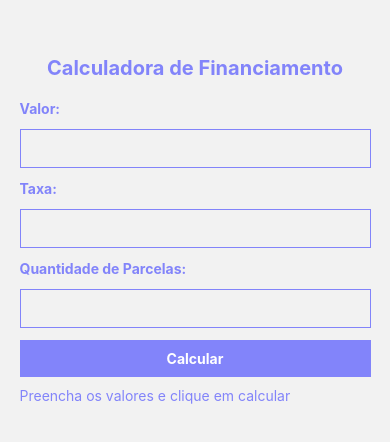
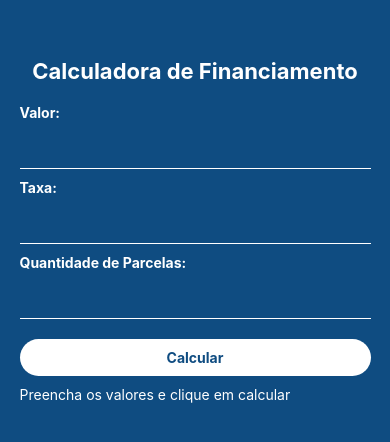
Before and after one commit to gutierrezgpi/calculadora-financiamento, a React Native app: screen / in a window 390 px wide. Shown: the part 192-634 px from the top of the page. Built offline with nearby package versions, Linux system fonts and the light colour scheme.

Commit message:
Componentização

```diff
--- a/App.js
+++ b/App.js
@@ -1,5 +1,5 @@
 import { StatusBar } from 'expo-status-bar';
-import { Home } from './src/screens/home.screen';
+import { Home } from './src/screens/Home/home.screen';
 
 export default function App() {
 
--- /dev/null
+++ b/src/components/Form/form.component.js
@@ -0,0 +1,68 @@
+import { Pressable, Text, TextInput, View } from "react-native"
+
+import { Styles } from "./form.styles"
+import { useState } from "react";
+
+import calc from "../../../constants/calc";
+
+export const Form = ({ onCalc }) => {
+
+    const [total_value, onChangeValue] = useState('');
+    const [rate, onChangeRate] = useState('');
+    const [qtd_portion, onChangeQTDPortion] = useState('');
+
+    const calcular = () => {
+
+        const tv = parseFloat(total_value.replace(',', '.'));
+        const r = parseFloat(rate.replace(',', '.'));
+        const qtdp = parseFloat(qtd_portion);
+
+        if (!isNaN(tv) && !isNaN(r) && !isNaN(qtdp)) {
+
+            const result = calc(tv, r, qtdp);
+
+            onCalc([result[0], result[1], qtdp])
+
+        } else {
+
+            onCalc(['error', 'Por favor, insira números válidos'])
+
+        }
+
+    };
+
+    return (
+        <View style={Styles.form}>
+
+            <Text style={Styles.label}>Valor:</Text>
+            <TextInput
+                style={Styles.input}
+                onChangeText={onChangeValue}
+                value={total_value}
+                inputMode='numeric'
+            />
+
+            <Text style={Styles.label}>Taxa:</Text>
+
+            <TextInput
+                style={Styles.input}
+                onChangeText={onChangeRate}
+                value={rate}
+                inputMode='numeric'
+            />
+
+            <Text style={Styles.label}>Quantidade de Parcelas:</Text>
+            <TextInput
+                style={Styles.input}
+                onChangeText={onChangeQTDPortion}
+                value={qtd_portion}
+                inputMode='numeric'
+            />
+
+            <Pressable style={Styles.button} onPress={calcular}>
+                <Text style={Styles.button_text}>Calcular</Text>
+            </Pressable>
+
+        </View>
+    )
+}
--- /dev/null
+++ b/src/components/Form/form.styles.js
@@ -0,0 +1,37 @@
+import { StyleSheet } from "react-native";
+import colors from '../../../constants/colors';
+
+export const Styles = StyleSheet.create({
+
+  form: {
+    width: '90%',
+  },
+
+  label: {
+    textAlign: 'left',
+    fontWeight: 'bold',
+    color: colors.white,
+  },
+
+  input: {
+    borderBottomWidth: 1,
+    color: colors.white,
+    borderColor: colors.white,
+    padding: 10,
+    marginVertical: 10,
+  },
+
+  button: {
+    alignItems: 'center',
+    backgroundColor: colors.white,
+    padding: 10,
+    marginVertical: 10,
+    borderRadius: 20,
+  },
+
+  button_text: {
+    color: colors.cobalt,
+    fontWeight: 'bold',
+  },
+
+});
--- a/src/components/Header/header.styles.js
+++ b/src/components/Header/header.styles.js
@@ -5,12 +5,14 @@ export const Styles = StyleSheet.create({
 
     header: {
         marginBottom: 20,
+        width: '90%',
+        alignItems: 'center',
     },
 
     titleText: {
-        fontSize: 20,
+        fontSize: 22,
         fontWeight: 'bold',
-        color: colors.purple
+        color: colors.white
     },
 
 })
--- /dev/null
+++ b/src/components/Result/result.component.js
@@ -0,0 +1,17 @@
+import { Text, View } from "react-native"
+import { Styles } from "./result.styles"
+
+export const Result = ({ resultTaked }) => {
+
+    return (
+
+        <View style={Styles.result}>
+
+            <Text style={Styles.res_total}>{resultTaked[0]}</Text>
+            <Text style={Styles.res_portion}>{resultTaked[1]}</Text>
+
+        </View>
+
+    )
+
+}
--- /dev/null
+++ b/src/components/Result/result.styles.js
@@ -0,0 +1,22 @@
+import { StyleSheet } from "react-native";
+import colors from "../../../constants/colors";
+
+export const Styles = StyleSheet.create({
+
+  result: {
+    width: '90%',
+  },
+
+  res_total: {
+    textAlign: 'left',
+    fontSize: 20,
+    fontWeight: 'bold',
+    color: colors.white
+  },
+
+  res_portion: {
+    textAlign: 'left',
+    color: colors.white
+  },
+
+});
--- /dev/null
+++ b/src/screens/Home/home.screen.js
@@ -0,0 +1,48 @@
+import { useState } from 'react';
+import { View } from 'react-native';
+
+import { Styles } from './home.styles';
+
+import { Header } from '../../components/Header/header.component';
+import { Form } from '../../components/Form/form.component';
+import { Result } from '../../components/Result/result.component';
+
+
+export const Home = () => {
+
+  const [resultTaked, sendRes] = useState(['', 'Preencha os valores e clique em calcular'])
+
+  const sendResult = (result) => {
+
+    const res = []
+
+    if (result[0] == 'error'){
+
+      res[0] = ''
+      res[1] = result[1]
+
+    }else {
+
+      res[0] = `Total: R$ ${result[0]}`
+      res[1] = `${result[2]}x de R$ ${result[1]}`
+
+    }
+
+    sendRes(res)
+
+  }
+
+  return (
+
+    <View style={Styles.container}>
+
+      <Header />
+
+      <Form onCalc={sendResult} />
+
+      <Result resultTaked={resultTaked} />
+
+    </View>
+
+  )
+}
--- /dev/null
+++ b/src/screens/Home/home.styles.js
@@ -0,0 +1,27 @@
+import { StyleSheet } from 'react-native'
+import colors from '../../../constants/colors';
+
+export const Styles = StyleSheet.create({
+
+  container: {
+    flex: 1,
+    backgroundColor: colors.cobalt,
+    alignItems: 'center',
+    justifyContent: 'center',
+  },
+
+  res_total: {
+    width: '90%',
+    textAlign: 'left',
+    fontSize: 20,
+    fontWeight: 'bold',
+    color: colors.white
+  },
+
+  res_portion: {
+    width: '90%',
+    textAlign: 'left',
+    color: colors.white
+  },
+
+});
--- a/src/screens/home.screen.js
+++ /dev/null
@@ -1,79 +0,0 @@
-import { useState } from 'react';
-import { Pressable, Text, TextInput, View } from 'react-native';
-
-import { Styles } from './home.styles';
-import { Header } from '../components/Header/header.component';
-import calc from '../../constants/calc';
-
-export const Home = () => {
-
-  const [total_value, onChangeValue] = useState('');
-  const [rate, onChangeRate] = useState('');
-  const [qtd_portion, onChangeQTDPortion] = useState('');
-
-  const [res_total, setResTotal] = useState('');
-  const [res_portion, setResPortion] = useState('Preencha os valores e clique em calcular');
-
-  const calcular = () => {
-
-    const tv = parseFloat(total_value.replace(',', '.'));
-    const r = parseFloat(rate.replace(',', '.'));
-    const qtdp = parseFloat(qtd_portion);
-
-    if (!isNaN(tv) && !isNaN(r) && !isNaN(qtdp)) {
-
-      const result = calc(tv, r, qtdp);
-
-      setResTotal(`Total: R$ ${result[0]}`);
-      setResPortion(`${qtdp}x de R$ ${result[1]}`);
-
-    } else {
-
-      setResPortion('Por favor, insira números válidos');
-
-    }
-
-  };
-
-  return (
-
-    <View style={Styles.container}>
-
-      <Header />
-
-      <Text style={Styles.label}>Valor:</Text>
-      <TextInput
-        style={Styles.input}
-        onChangeText={onChangeValue}
-        value={total_value}
-        inputMode='numeric'
-      />
-
-      <Text style={Styles.label}>Taxa:</Text>
-
-      <TextInput
-        style={Styles.input}
-        onChangeText={onChangeRate}
-        value={rate}
-        inputMode='numeric'
-      />
-
-      <Text style={Styles.label}>Quantidade de Parcelas:</Text>
-      <TextInput
-        style={Styles.input}
-        onChangeText={onChangeQTDPortion}
-        value={qtd_portion}
-        inputMode='numeric'
-      />
-
-      <Pressable style={Styles.button} onPress={calcular}>
-        <Text style={Styles.button_text}>Calcular</Text>
-      </Pressable>
-
-      <Text style={Styles.res_total}>{res_total}</Text>
-      <Text style={Styles.res_portion}>{res_portion}</Text>
-
-    </View>
-
-  )
-}
--- a/src/screens/home.styles.js
+++ /dev/null
@@ -1,55 +0,0 @@
-import { StyleSheet } from 'react-native'
-import colors from '../../constants/colors';
-
-export const Styles = StyleSheet.create({
-
-  container: {
-    flex: 1,
-    backgroundColor: colors.gray[100],
-    alignItems: 'center',
-    justifyContent: 'center',
-  },
-
-  label: {
-    width: '90%',
-    textAlign: 'left',
-    fontWeight: 'bold',
-    color: colors.purple,
-  },
-
-  input: {
-    width: '90%',
-    margin: 12,
-    borderWidth: 1,
-    borderColor: colors.purple,
-    padding: 10,
-  },
-
-  button: {
-    width: '90%',
-    alignItems: 'center',
-    backgroundColor: colors.purple,
-    padding: 10,
-    marginBottom: 10,
-  },
-
-  button_text: {
-    color: 'white',
-    fontWeight: 'bold',
-  },
-
-  res_total: {
-    width: '90%',
-    textAlign: 'left',
-    fontSize: 20,
-    fontWeight: 'bold',
-    color: colors.purple
-  },
-
-  res_portion: {
-    width: '90%',
-    textAlign: 'left',
-    color: colors.purple
-  },
-
-});
```
